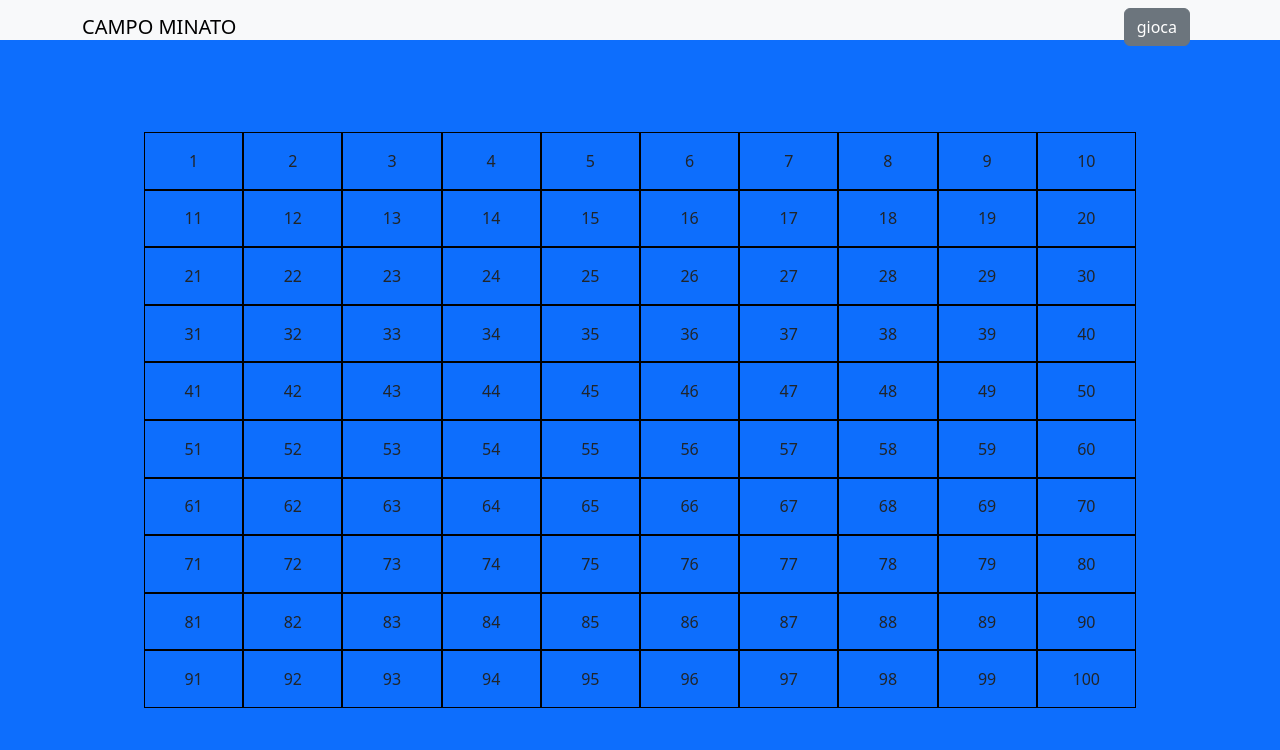
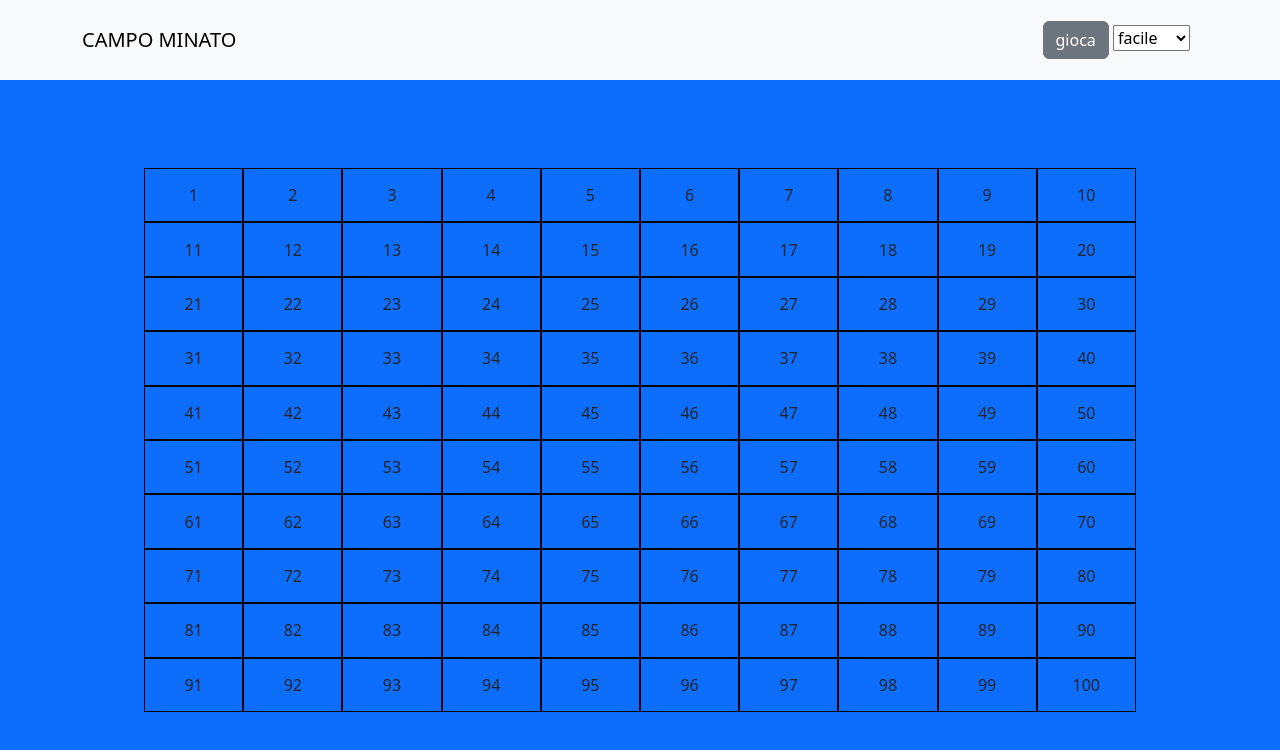
Before and after one commit to yamadicu/js-campominato-grid, a plain HTML site: page index.html in a window 1280 px wide. Both pictures are taken after a click on the button "gioca". Drawn offline with nearby package versions, Linux system fonts and the light colour scheme.

Commit message:
esercizio corretto

```diff
--- a/assets/main.js
+++ b/assets/main.js
@@ -1,19 +1,37 @@
-//FUNZIONE CHE CREA L'ELEMENTO HTML
+const start = document.getElementById('start')
+const diffic = document.getElementById('difficoltà')
+const htmlMain = document.querySelector('main')
+const r =document.querySelector(':root')
 
-function elementoHtml( tagHtml, classi, text){
-    let elemento = document.createElement(tagHtml)
-    elemento.className = classi;
-    elemento.innerText = text;
-    return elemento
+start.addEventListener('click', function(){
+    gioco();
+})
+
+function gioco(){
+    let valdiff = parseInt(diffic.value)
+    reset(valdiff)
+    htmlMain.innerHTML = ''
+    //creazione della griglia
+    let divgriglia = document.createElement('div')
+    //aggiunta classe
+    divgriglia.classList.add('griglia')
+    htmlMain.append(divgriglia)
+    reset(valdiff)
+
+    for( let i = 1; i <= valdiff; i++){
+        let divbox = document.createElement('div')
+        divbox.classList.add('box')
+        divbox.innerText = i;
+        document.querySelector('.griglia').append(divbox)
+        divbox.addEventListener('click', function(){
+            this.classList.add('clicked')
+            this.classList.toggle('bg-danger-subtle')
+            console.log(this.innerHTML)
+        })
+    }
 }
 
-let griglia = document.querySelector('.griglia')
-
-for (let i = 1; i <= 100; i++){
-    const divbox = elementoHtml("div", "box", i)
-    divbox.addEventListener('click', function(){
-        this.classList.toggle('bg-primary-subtle')
-        console.log(i);
-    })
-    griglia.append(divbox)
+function reset(x){
+    x = Math.sqrt(x)
+    r.style.setProperty('--numcell', x);
 }
--- a/assets/style.css
+++ b/assets/style.css
@@ -3,14 +3,21 @@
     padding: 0;
     box-sizing: border-box;
 }
+
+:root{
+    --numcell:10;
+}
+
 .griglia{
     width: 80%;
     height: 80%;
+    display: flex;
+    flex-wrap: wrap;
 }
 
 .box{
-    width: calc(100% / 10);
-    height: calc(100% / 10);
+    width: calc(100% / var(--numcell));
+    height: calc(100% / var(--numcell));
     border: 1px solid black;
     display: flex;
     justify-content: center;
@@ -20,12 +27,12 @@
 }
 
 .navbar{
-    height: 5vh;
+    height: 10vh;
 }
 
 main{
     width: 100%;
-    height: 95vh;
+    height: 90vh;
     display: flex;
     justify-content: center;
     align-items: center;
--- a/index.html
+++ b/index.html
@@ -19,6 +19,11 @@
               <span class="navbar-brand mb-0 h1 text-uppercase">campo minato</span>
               <div class="me-2">
                   <button type="button" class="btn btn-secondary" id="start">gioca</button>
+                  <select name="difficoltaUtente" id="difficoltà">
+                    <option value="100">facile</option>
+                    <option value="81">medio</option>
+                    <option value="49">difficile</option>
+                  </select>
                 </div>
             </div>
         </nav>
@@ -26,10 +31,6 @@
 
     <main class="bg-primary">
 
-        <div class="griglia d-flex flex-wrap">
-
-        </div>
-
     </main>
 
     <script src="./assets/main.js"></script>
```
